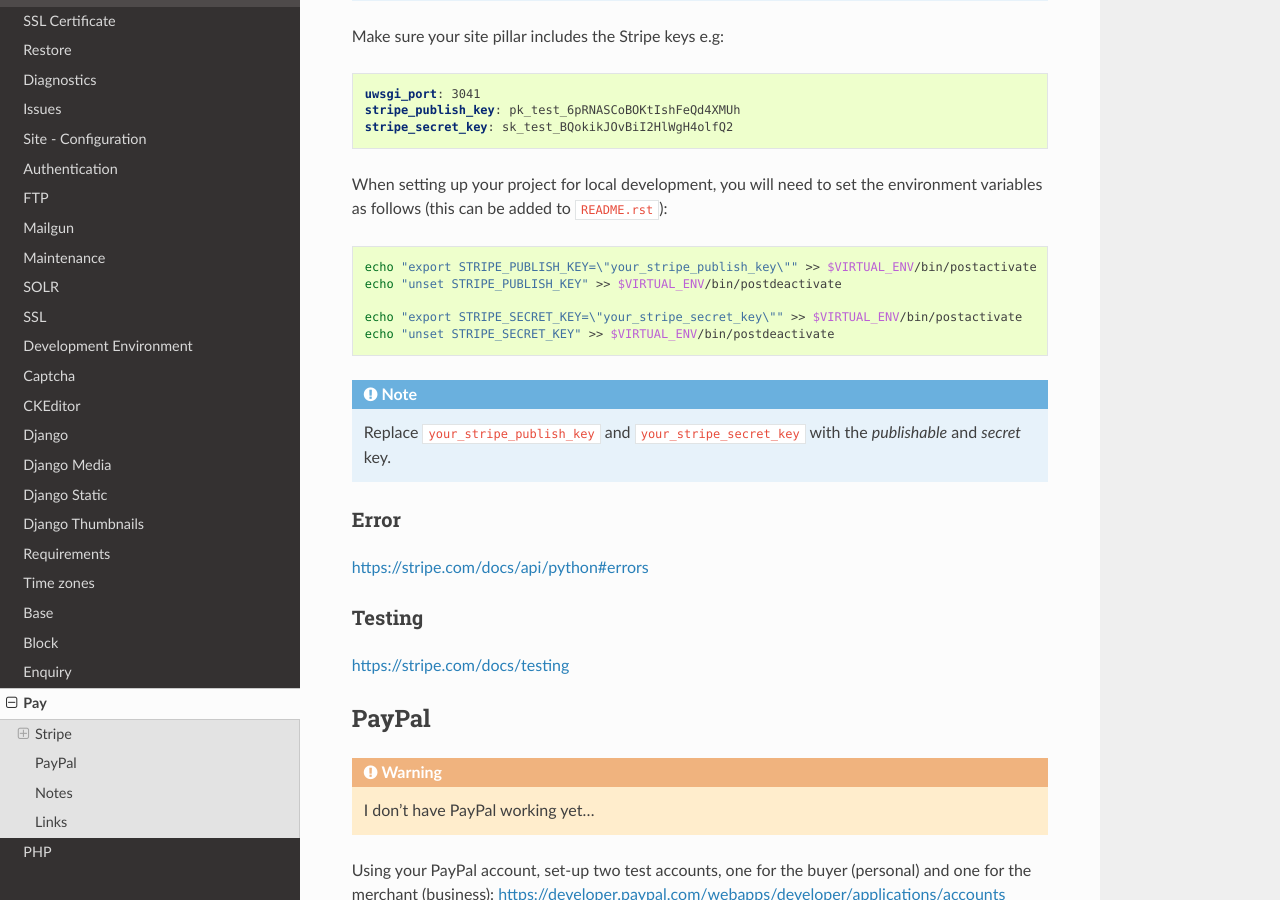
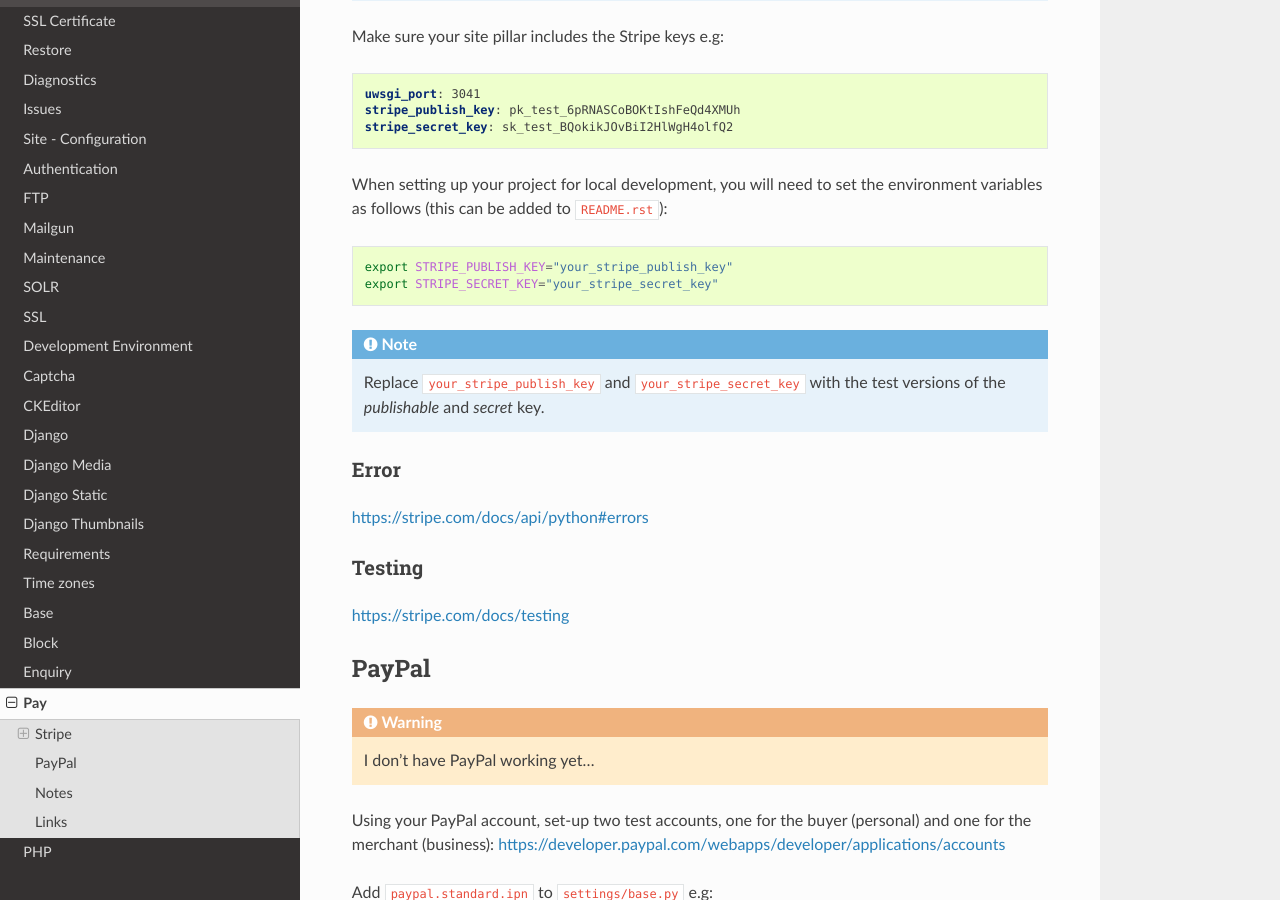
Before and after one commit to pkimber/old-docs-migrated-to-gitlab, a Sphinx documentation site: the page built from source/app-pay.rst, in a window 1280 px wide and 900 px high, scrolled down 775 px. Built offline with Sphinx 7.4.7 and the Read the Docs theme 2.0.0, drawn with Linux system fonts in a browser that asks for light colours.

```diff
--- a/source/app-pay.rst
+++ b/source/app-pay.rst
@@ -44,16 +44,13 @@ environment variables as follows (this can be added to ``README.rst``):
 
 .. code-block:: bash
 
-  echo "export STRIPE_PUBLISH_KEY=\"your_stripe_publish_key\"" >> $VIRTUAL_ENV/bin/postactivate
-  echo "unset STRIPE_PUBLISH_KEY" >> $VIRTUAL_ENV/bin/postdeactivate
-
-  echo "export STRIPE_SECRET_KEY=\"your_stripe_secret_key\"" >> $VIRTUAL_ENV/bin/postactivate
-  echo "unset STRIPE_SECRET_KEY" >> $VIRTUAL_ENV/bin/postdeactivate
+  export STRIPE_PUBLISH_KEY="your_stripe_publish_key"
+  export STRIPE_SECRET_KEY="your_stripe_secret_key"
 
 .. note::
 
   Replace ``your_stripe_publish_key`` and ``your_stripe_secret_key`` with the
-  *publishable* and *secret* key.
+  test versions of the *publishable* and *secret* key.
 
 Error
 -----
```
Also changed, not shown: source/dev-env.rst (+7 -0 lines).
